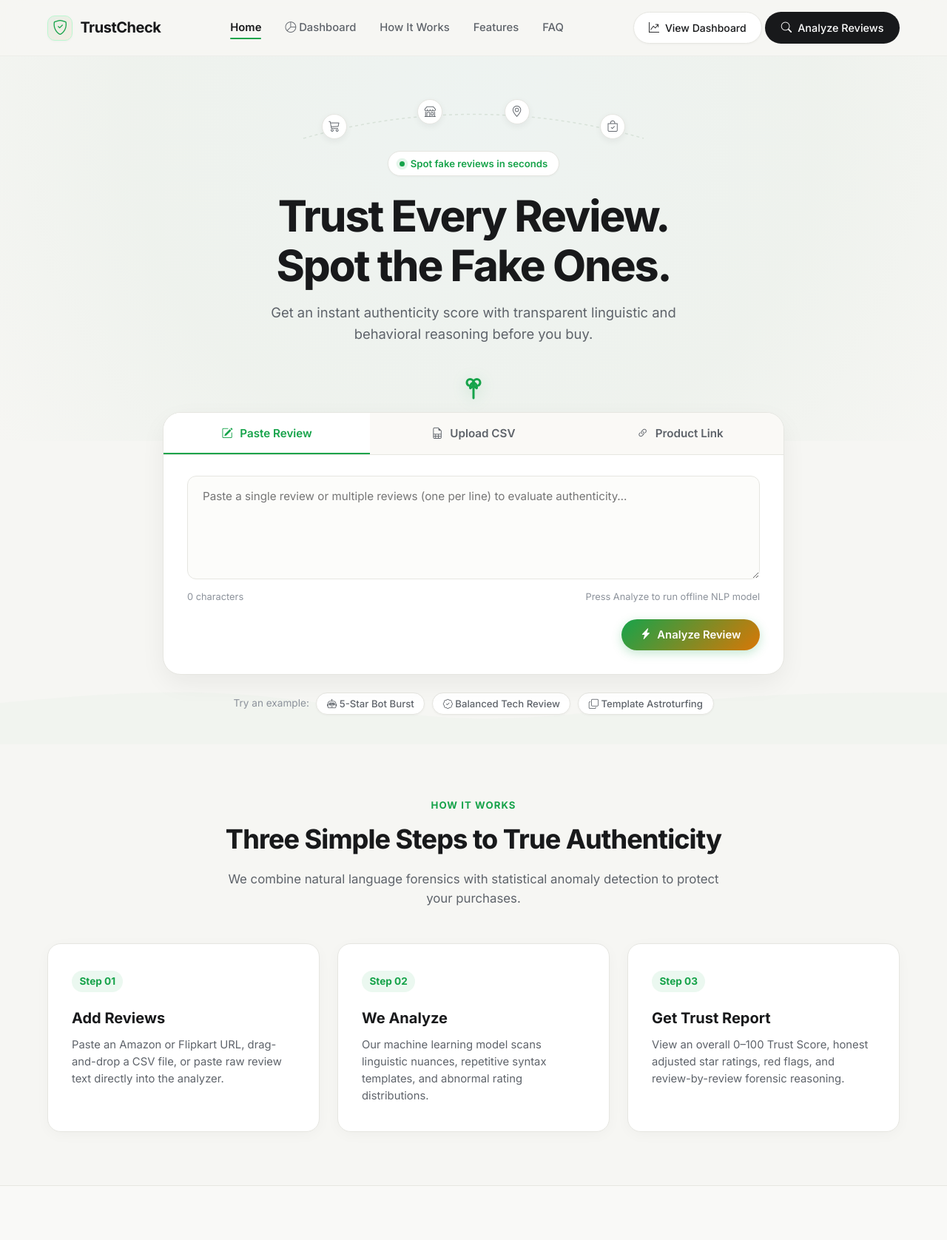
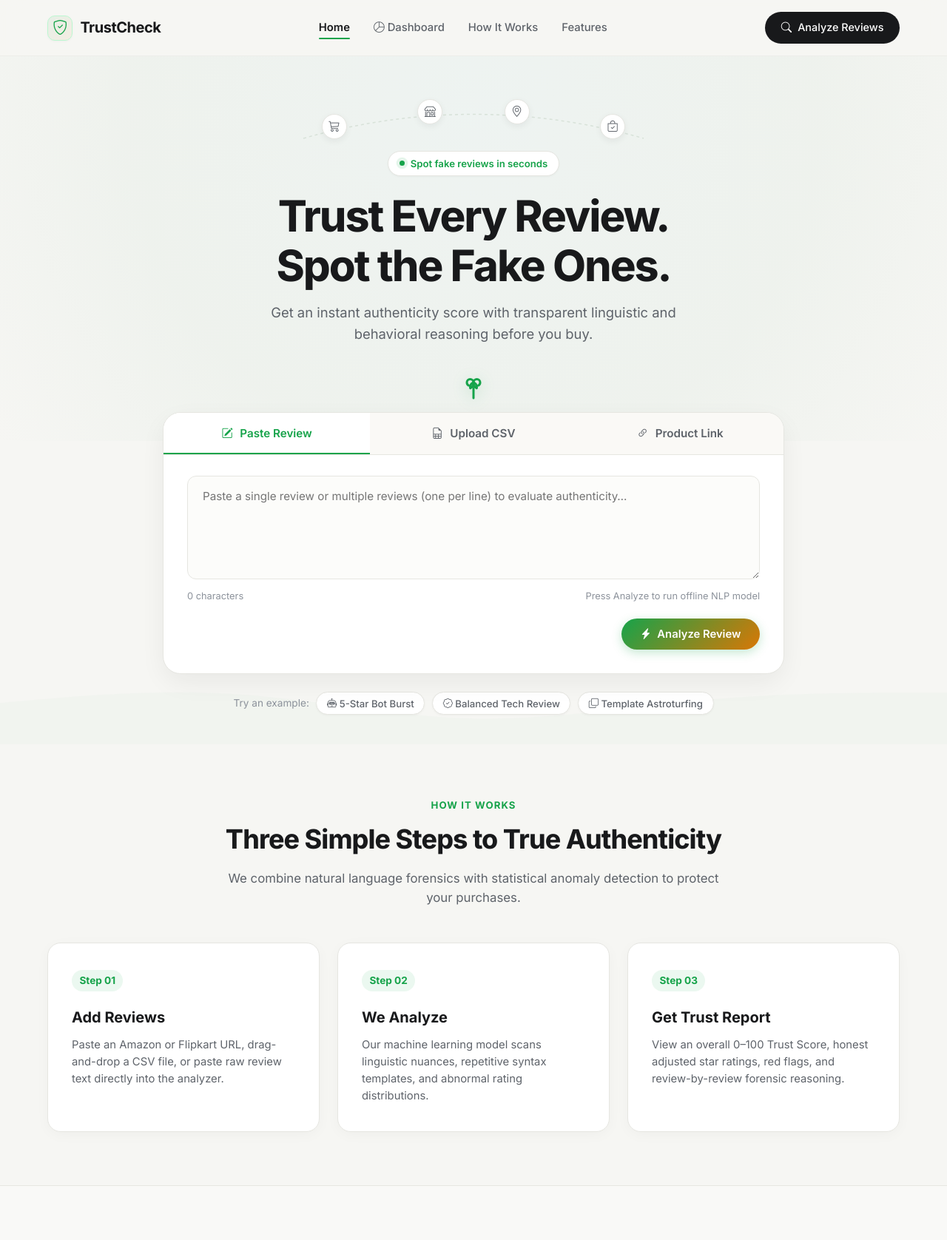
Before and after one commit to muskanpapdiwal/TrustCheck, a Flask app: page / in a window 1280 px wide. Shown: the top 1676 px of the page at 74% size. Run offline with Flask 3, Linux system fonts and the light colour scheme; parts of the project's set-up code (start-up, migrations or seed data) failed here and were passed over.

Commit message:
Remove FAQ panel and remove duplicate dashboard navigation button

```diff
--- a/static/app.js
+++ b/static/app.js
@@ -50,7 +50,7 @@ export function navigateTo(target) {
   target = target.replace(/^#/, '').trim();
 
   const isDashboard = (target === 'dashboard');
-  const isHomeSection = ['features', 'bento', 'faq', 'analyzer'].includes(target);
+  const isHomeSection = ['features', 'bento', 'analyzer'].includes(target);
 
   const homePage = document.getElementById('page-home');
   const dashPage = document.getElementById('page-dashboard');
@@ -1323,16 +1323,6 @@ function initApp() {
       navigateTo('home');
     });
   }
-
-  // FAQ Accordion
-  document.querySelectorAll('.tc-faq-question').forEach(btn => {
-    btn.addEventListener('click', () => {
-      const item = btn.closest('.tc-faq-item');
-      const isOpen = item.classList.contains('open');
-      document.querySelectorAll('.tc-faq-item').forEach(i => i.classList.remove('open'));
-      if (!isOpen) item.classList.add('open');
-    });
-  });
 }
 
 // Resilient startup: invoke immediately if DOM is already parsed, or on DOMContentLoaded
--- a/templates/index.html
+++ b/templates/index.html
@@ -40,15 +40,10 @@
           <a href="#dashboard" class="tc-nav-link" data-nav-target="dashboard" onclick="if(window.navigateTo) navigateTo('dashboard'); return false;"><i class="bi bi-pie-chart me-1"></i> Dashboard</a>
           <a href="#features" class="tc-nav-link" data-nav-target="features" onclick="if(window.navigateTo) navigateTo('features'); return false;">How It Works</a>
           <a href="#bento" class="tc-nav-link" data-nav-target="bento" onclick="if(window.navigateTo) navigateTo('bento'); return false;">Features</a>
-          <a href="#faq" class="tc-nav-link" data-nav-target="faq" onclick="if(window.navigateTo) navigateTo('faq'); return false;">FAQ</a>
         </div>
 
         <!-- Desktop Action Buttons -->
         <div class="tc-nav-actions d-none d-md-flex align-items-center gap-2">
-          <a href="#dashboard" class="tc-btn-outline" data-nav-target="dashboard" onclick="if(window.navigateTo) navigateTo('dashboard'); return false;">
-            <i class="bi bi-graph-up-arrow"></i>
-            <span>View Dashboard</span>
-          </a>
           <a href="#analyzer" class="tc-btn-dark-pill" data-nav-target="analyzer" onclick="if(window.navigateTo) navigateTo('analyzer'); return false;">
             <i class="bi bi-search"></i>
             <span>Analyze Reviews</span>
@@ -76,14 +71,8 @@
           <a href="#bento" class="tc-mobile-nav-link" data-nav-target="bento" onclick="if(window.navigateTo) navigateTo('bento'); return false;">
             <i class="bi bi-grid me-2"></i> Features
           </a>
-          <a href="#faq" class="tc-mobile-nav-link" data-nav-target="faq" onclick="if(window.navigateTo) navigateTo('faq'); return false;">
-            <i class="bi bi-question-circle me-2"></i> FAQ
-          </a>
         </div>
         <div class="tc-mobile-nav-ctas">
-          <a href="#dashboard" class="tc-btn-outline text-center" data-nav-target="dashboard" onclick="if(window.navigateTo) navigateTo('dashboard'); return false;">
-            <i class="bi bi-graph-up-arrow me-1"></i> View Dashboard
-          </a>
           <a href="#analyzer" class="tc-btn-dark-pill text-center" data-nav-target="analyzer" onclick="if(window.navigateTo) navigateTo('analyzer'); return false;">
             <i class="bi bi-search me-1"></i> Analyze Reviews
           </a>
@@ -364,58 +353,7 @@
       </div>
     </section>
 
-    <!-- 5. FAQ Accordion & Footer -->
-    <section id="faq" class="tc-section">
-      <div class="tc-container">
-        <div class="tc-section-header">
-          <div class="tc-section-tag">FAQ</div>
-          <h2 class="tc-section-title">Frequently Asked Questions</h2>
-          <p class="tc-section-desc">Everything you need to know about TrustCheck's detection and scoring model.</p>
-        </div>
 
-        <div class="tc-faq-wrap">
-          <div class="tc-faq-item open">
-            <button type="button" class="tc-faq-question">
-              <span>How does TrustCheck detect fake reviews?</span>
-              <i class="bi bi-chevron-down"></i>
-            </button>
-            <div class="tc-faq-answer">
-              TrustCheck uses a machine learning model trained on large-scale e-commerce review corpora. It extracts lexical n-grams, evaluates structural repetition, and cross-references star ratings against written sentiment to identify telltale signs of bot-generated and astroturfed reviews.
-            </div>
-          </div>
-
-          <div class="tc-faq-item">
-            <button type="button" class="tc-faq-question">
-              <span>Which websites can I scrape automatically?</span>
-              <i class="bi bi-chevron-down"></i>
-            </button>
-            <div class="tc-faq-answer">
-              Our automated scraper supports Amazon and Flipkart product links. Because live e-commerce sites employ strict bot prevention, you can always paste text directly or upload any CSV file if a URL is blocked.
-            </div>
-          </div>
-
-          <div class="tc-faq-item">
-            <button type="button" class="tc-faq-question">
-              <span>What does the Trust Score represent?</span>
-              <i class="bi bi-chevron-down"></i>
-            </button>
-            <div class="tc-faq-answer">
-              The Trust Score is a composite 0–100 index. Scores of 70 and above indicate high authenticity. Scores between 40 and 69 suggest mixed or promotional patterns, while scores below 40 highlight significant fake review clusters.
-            </div>
-          </div>
-
-          <div class="tc-faq-item">
-            <button type="button" class="tc-faq-question">
-              <span>Is my data private?</span>
-              <i class="bi bi-chevron-down"></i>
-            </button>
-            <div class="tc-faq-answer">
-              Yes. All analysis is executed inside our local server environment. We do not store your uploaded review text, track user identity, or monetize private data.
-            </div>
-          </div>
-        </div>
-      </div>
-    </section>
 
     <!-- Footer -->
     <footer class="tc-footer">
```
Also changed, not shown: public/static/app.js (+1 -11 lines), 2 other files.
